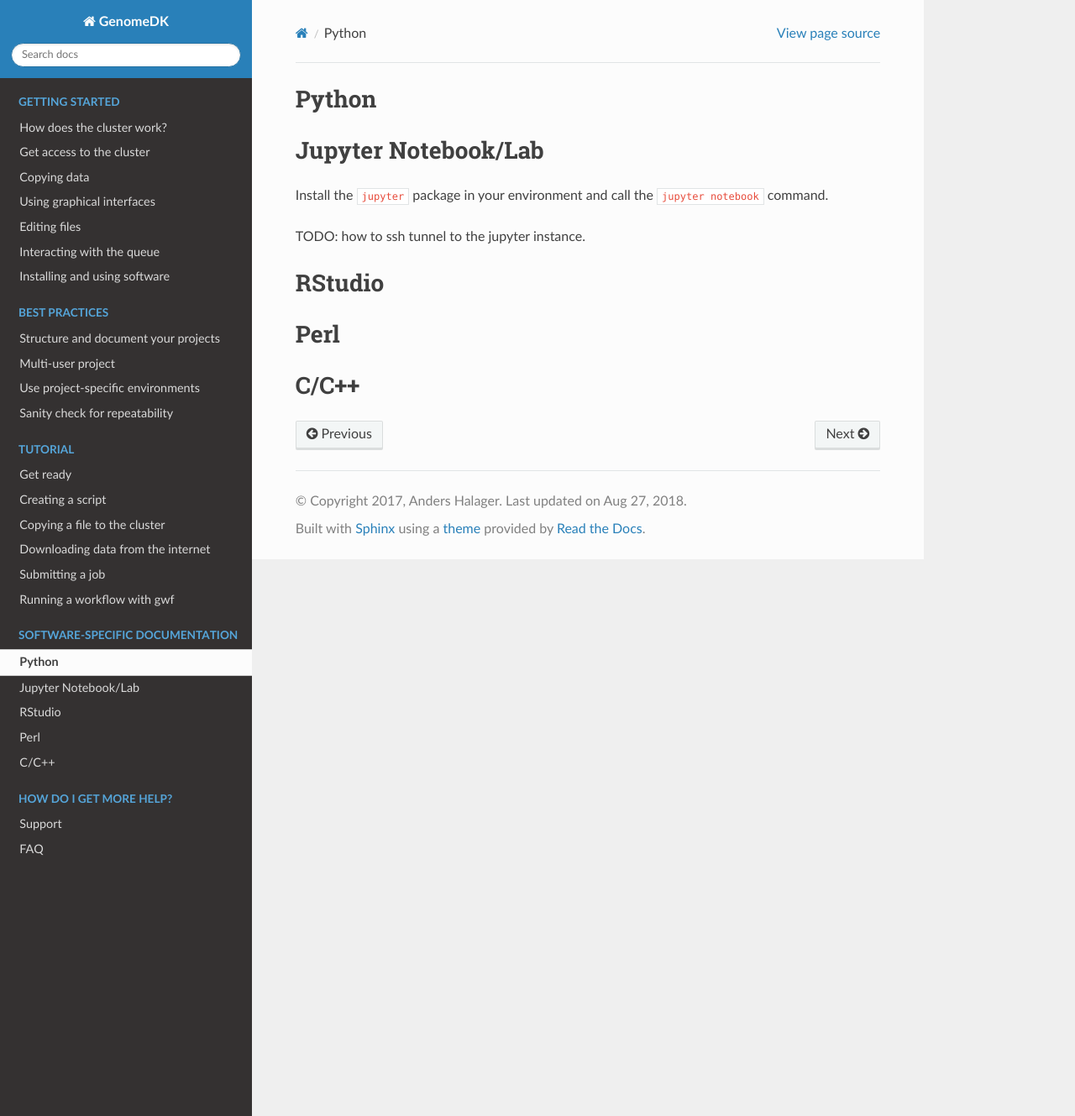
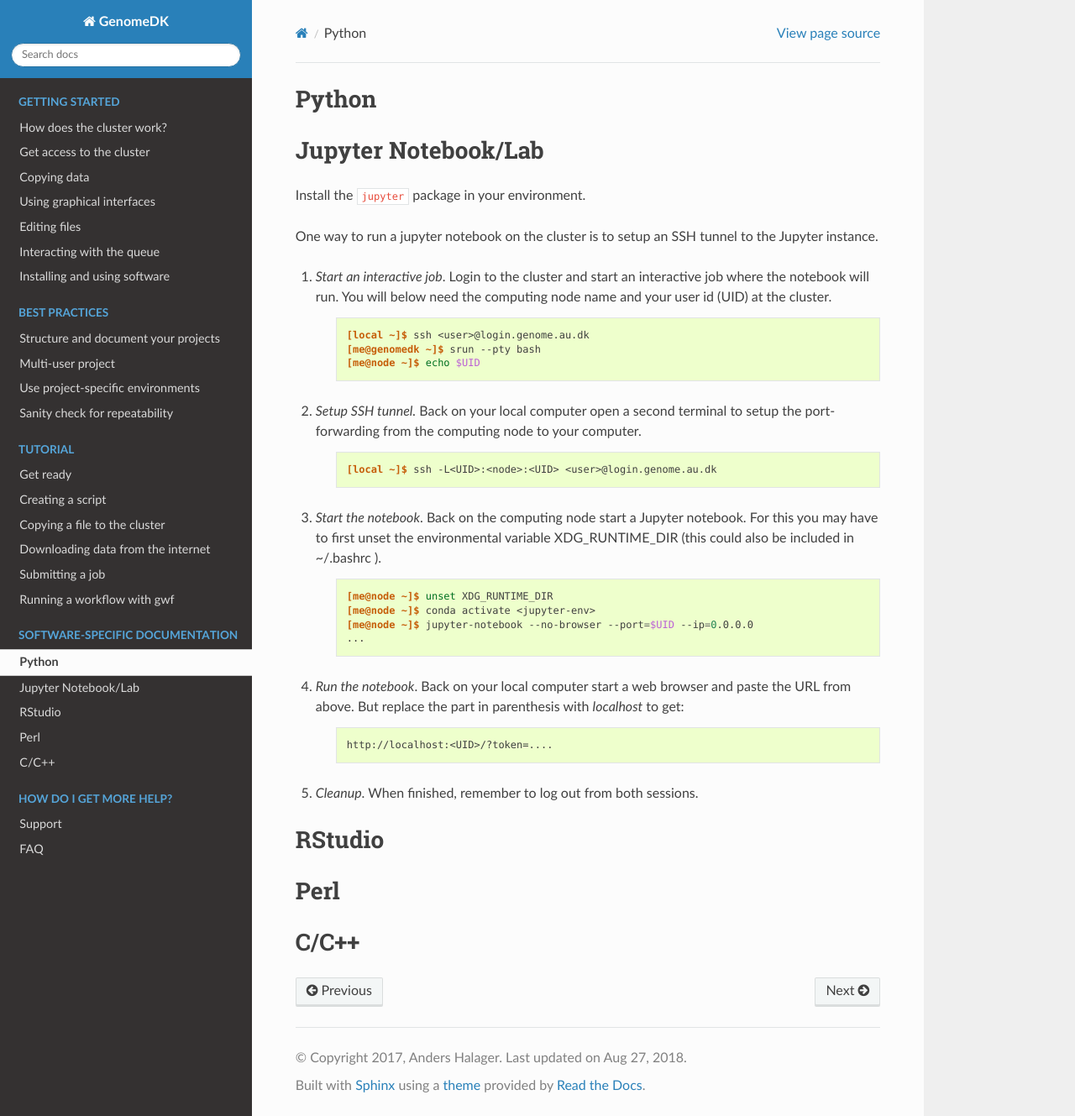
Before and after one commit to GenomeDK/genomedk-docs, a Sphinx documentation site: the page built from docs/software-specific.rst, in a window 1280 px wide and 1329 px high. Shown: the whole window at 84% size. Built offline with Sphinx 7.4.7 and the Read the Docs theme 2.0.0, drawn with Linux system fonts in a browser that asks for light colours.

Commit message:
Tutorial on Jupyter Notebook from Manfred Schmid.

```diff
--- a/docs/software-specific.rst
+++ b/docs/software-specific.rst
@@ -4,10 +4,49 @@
 Jupyter Notebook/Lab
 ====================
 
-Install the ``jupyter`` package in your environment and call the ``jupyter
-notebook`` command.
+Install the ``jupyter`` package in your environment.
 
-TODO: how to ssh tunnel to the jupyter instance.
+One way to run a jupyter notebook on the cluster is to setup an SSH tunnel to
+the Jupyter instance.
+
+1. *Start an interactive job*. Login to the cluster and start an
+   interactive job where the notebook will run. You will below need the
+   computing node name and your user id (UID) at the cluster.
+
+    .. code-block:: console
+
+        [local ~]$ ssh <user>@login.genome.au.dk
+        [me@genomedk ~]$ srun --pty bash
+        [me@node ~]$ echo $UID
+
+2. *Setup SSH tunnel.* Back on your local computer open a second terminal to
+   setup the port-forwarding from the computing node to your computer.
+
+    .. code-block:: console
+
+        [local ~]$ ssh -L<UID>:<node>:<UID> <user>@login.genome.au.dk
+
+3. *Start the notebook*. Back on the computing node start a Jupyter notebook.
+   For this you may have to first unset the environmental variable
+   XDG_RUNTIME_DIR (this could also be included in ~/.bashrc ).
+
+    .. code-block:: console
+
+        [me@node ~]$ unset XDG_RUNTIME_DIR
+        [me@node ~]$ conda activate <jupyter-env>
+        [me@node ~]$ jupyter-notebook --no-browser --port=$UID --ip=0.0.0.0
+        ...
+
+4. *Run the notebook*. Back on your local computer start a web browser and
+   paste the URL from above. But replace the part in parenthesis with
+   `localhost` to get:
+
+    .. code-block:: plain
+
+        http://localhost:<UID>/?token=....
+
+5. *Cleanup*. When finished, remember to log out from both sessions.
+
 
 
 RStudio
```
